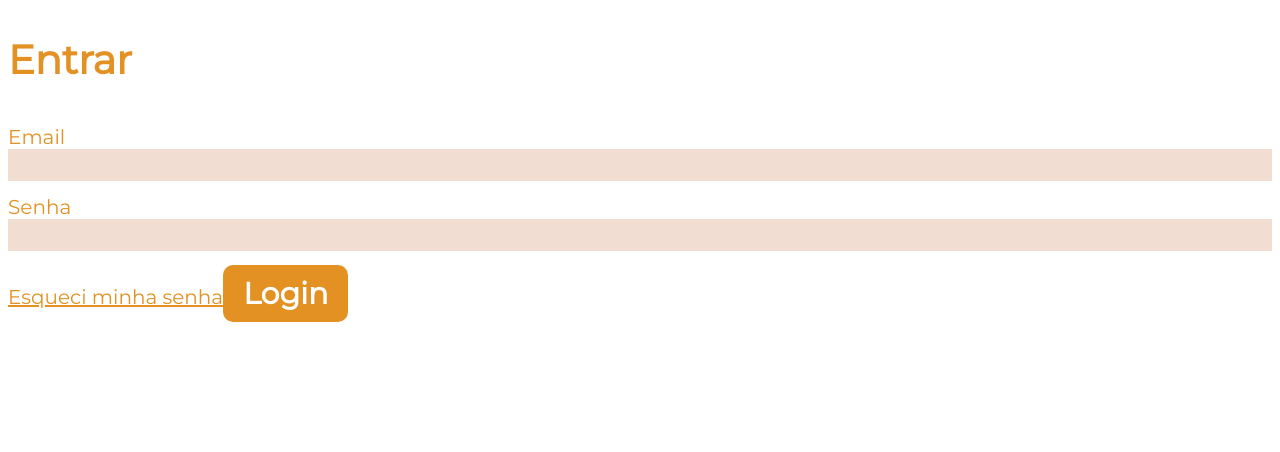
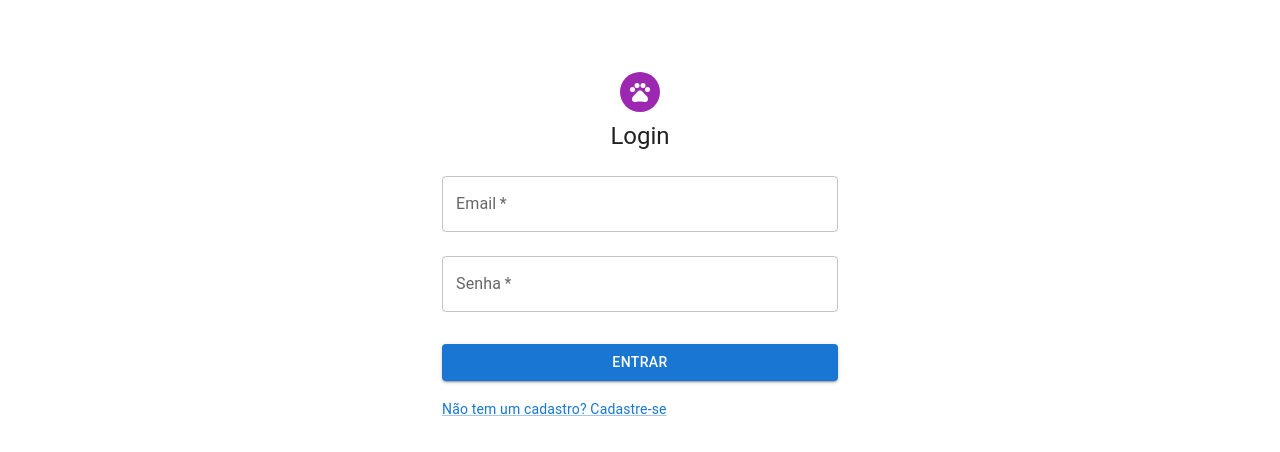
Before and after one commit to KarinaDuran/SistemaPetshop, a React (Create React App) app in the folder client/: page / in a window 1280 px wide. Shown: the top 452 px of the page. Built offline with nearby package versions, Linux system fonts and the light colour scheme.

Commit message:
implementação do material-ui e tela de login

```diff
--- a/client/package.json
+++ b/client/package.json
@@ -3,6 +3,11 @@
   "version": "0.1.0",
   "private": true,
   "dependencies": {
+    "@emotion/react": "^11.7.0",
+    "@emotion/styled": "^11.6.0",
+    "@mui/icons-material": "^5.2.1",
+    "@mui/material": "^5.2.3",
+    "@mui/styled-engine": "^5.2.0",
     "@testing-library/jest-dom": "^5.11.4",
     "@testing-library/react": "^11.1.0",
     "@testing-library/user-event": "^12.1.10",
--- /dev/null
+++ b/client/src/components/Form/index.js
@@ -0,0 +1,3 @@
+import Form from './Form';
+
+export default Form;
--- a/client/src/components/Link/Link.js
+++ b/client/src/components/Link/Link.js
@@ -1,6 +1,5 @@
 import React from 'react';
 import styled from 'styled-components';
-import theme from '../../theme';
 import Typography from '../Typography';
 
 const Link = ({ href, children, ...props }) => {
--- a/client/src/pages/LoginPage/LoginPage.js
+++ b/client/src/pages/LoginPage/LoginPage.js
@@ -1,17 +1,21 @@
 import React from 'react';
-import Typography from '../../components/Typography';
-import styled from 'styled-components';
-import { Form, Formik } from 'formik';
 import * as yup from 'yup';
 import Axios from 'axios';
-import Input from '../../components/Input';
-import Button from '../../components/Button';
-import Link from '../../components/Link';
+import { ThemeProvider, createTheme } from '@mui/material/styles';
+import {
+  Avatar,
+  Box,
+  Button,
+  Container,
+  CssBaseline,
+  Grid,
+  Link,
+  TextField,
+  Typography,
+} from '@mui/material';
+import PetsIcon from '@mui/icons-material/Pets';
 
-const Section = styled.div`
-  display: flex;
-  flex-direction: column;
-`;
+const theme = createTheme();
 
 const LoginPage = () => {
   const handleLogin = ({ email, senha }) => {
@@ -32,21 +36,60 @@ const LoginPage = () => {
   });
 
   return (
-    <Section>
-      <Typography component="h1">Entrar</Typography>
-      <Formik
-        initialValues={{}}
-        onSubmit={handleLogin}
-        validationSchema={validationsLogin}
-      >
-        <Form className="login-form">
-          <Input title="Email" name="email" />
-          <Input title="Senha" name="senha" password />
-          <Link href="/">Esqueci minha senha</Link>
-          <Button type="submit">Login</Button>
-        </Form>
-      </Formik>
-    </Section>
+    <ThemeProvider theme={theme}>
+      <Container component="main" maxWidth="xs">
+        <CssBaseline />
+        <Box
+          sx={{
+            marginTop: 8,
+            display: 'flex',
+            flexDirection: 'column',
+            alignItems: 'center',
+          }}
+        >
+          <Avatar sx={{ m: 1, bgcolor: 'secondary.main' }}>
+            <PetsIcon />
+          </Avatar>
+          <Typography component="h1" variant="h5">
+            Login
+          </Typography>
+          <Box component="form" onSubmit={handleLogin} sx={{ mt: 1 }}>
+            <TextField
+              margin="normal"
+              required
+              fullWidth
+              id="email"
+              label="Email"
+              name="email"
+            />
+            <TextField
+              margin="normal"
+              required
+              fullWidth
+              name="senha"
+              label="Senha"
+              type="password"
+              id="senha"
+            />
+            <Button
+              type="submit"
+              fullWidth
+              variant="contained"
+              sx={{ mt: 3, mb: 2 }}
+            >
+              Entrar
+            </Button>
+            <Grid container>
+              <Grid item>
+                <Link href="#" variant="body2">
+                  Não tem um cadastro? Cadastre-se
+                </Link>
+              </Grid>
+            </Grid>
+          </Box>
+        </Box>
+      </Container>
+    </ThemeProvider>
   );
 };
 
```
Also changed, not shown: client/src/App.js (+11 -8 lines), client/src/components/Form/Form.js (added, +26 -0 lines), 1 other file (tests, documents, lock files or other folders).
